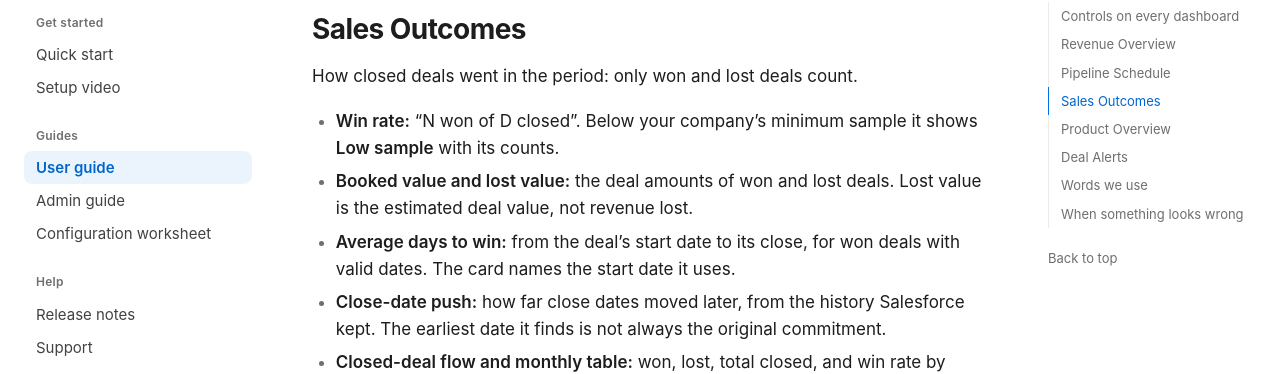
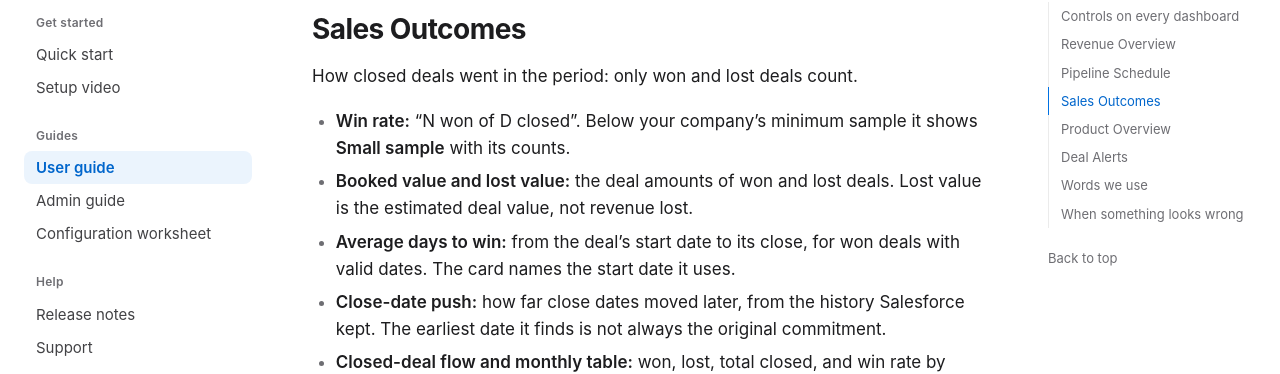
Before and after one commit to Automating-my-Job/Salesforce_Revenue_Execution_App, a Jekyll site: the page built from docs/user-guide.md, in a window 1280 px wide and 900 px high, scrolled down 2616 px. Shown: the part 122-496 px from the top of the window. Built offline with Jekyll 4.4.1, drawn with Linux system fonts in a browser that asks for light colours; our own code applies the rules of GitHub Pages for plain Markdown files; some of the changed text lies outside the part shown.

Commit message:
Publish user guide fix: Small sample, as Sales Outcomes shows (draft)
Co-Authored-By: Claude Opus 5.5 <noreply@anthropic.com>

```diff
--- a/docs/user-guide.md
+++ b/docs/user-guide.md
@@ -52,7 +52,7 @@ A deal is **past due** when it is open and its close date is before today. Close
 
 How closed deals went in the period: only won and lost deals count.
 
-- **Win rate:** "N won of D closed". Below your company's minimum sample it shows **Low sample** with its counts.
+- **Win rate:** "N won of D closed". Below your company's minimum sample it shows **Small sample** with its counts.
 - **Booked value and lost value:** the deal amounts of won and lost deals. Lost value is the estimated deal value, not revenue lost.
 - **Average days to win:** from the deal's start date to its close, for won deals with valid dates. The card names the start date it uses.
 - **Close-date push:** how far close dates moved later, from the history Salesforce kept. The earliest date it finds is not always the original commitment.
@@ -90,7 +90,7 @@ If you get an alert, open the deal from the email and update its close date or n
 - **Deal value:** Amount, or the currency field your company chose.
 - **Owner credit:** the person a deal counts for: the owner, or the user field your company chose. **Unattributed** means the deal credits no one; **Restricted owner** means you can't see that user.
 - **Closed:** won or lost. Win rate never counts open deals.
-- **Low sample:** too few closed deals for a fair rate; the counts are shown instead of a judgement.
+- **Small sample:** too few closed deals for a fair rate; the counts are shown instead of a judgement.
 - **Not recorded:** the deal has no value in that field.
 
 ## When something looks wrong
```
